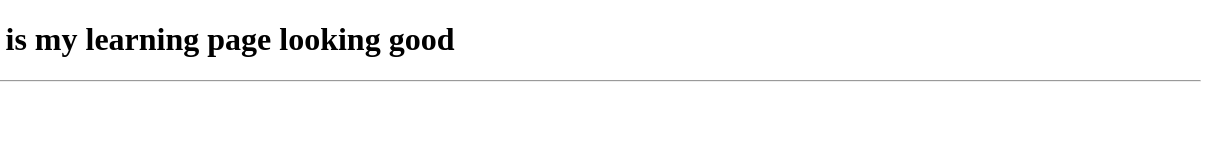
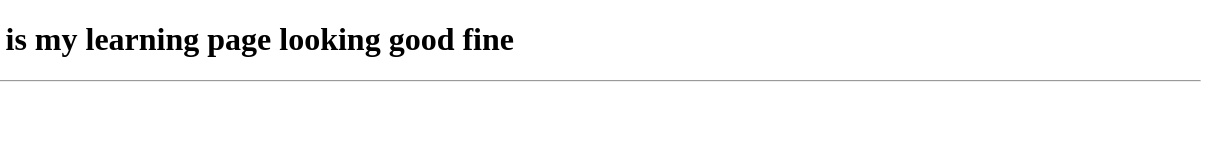
Before and after one commit to umarullakhan/learning-changes, a plain HTML site: page index.html in a window 1280 px wide. Shown: the full height of the page, 71-1280 px from the left. Drawn offline with Linux system fonts and the light colour scheme.

Commit message:
i have added one sentences

```diff
--- a/index.html
+++ b/index.html
@@ -6,7 +6,7 @@
     <title>Document</title>
 </head>
 <body>
-    <h1>This is my learning page looking good</h1>
+    <h1>This is my learning page looking good fine</h1>
     <hr>
     <img src="fitlife.png.png"
 </body>
```
